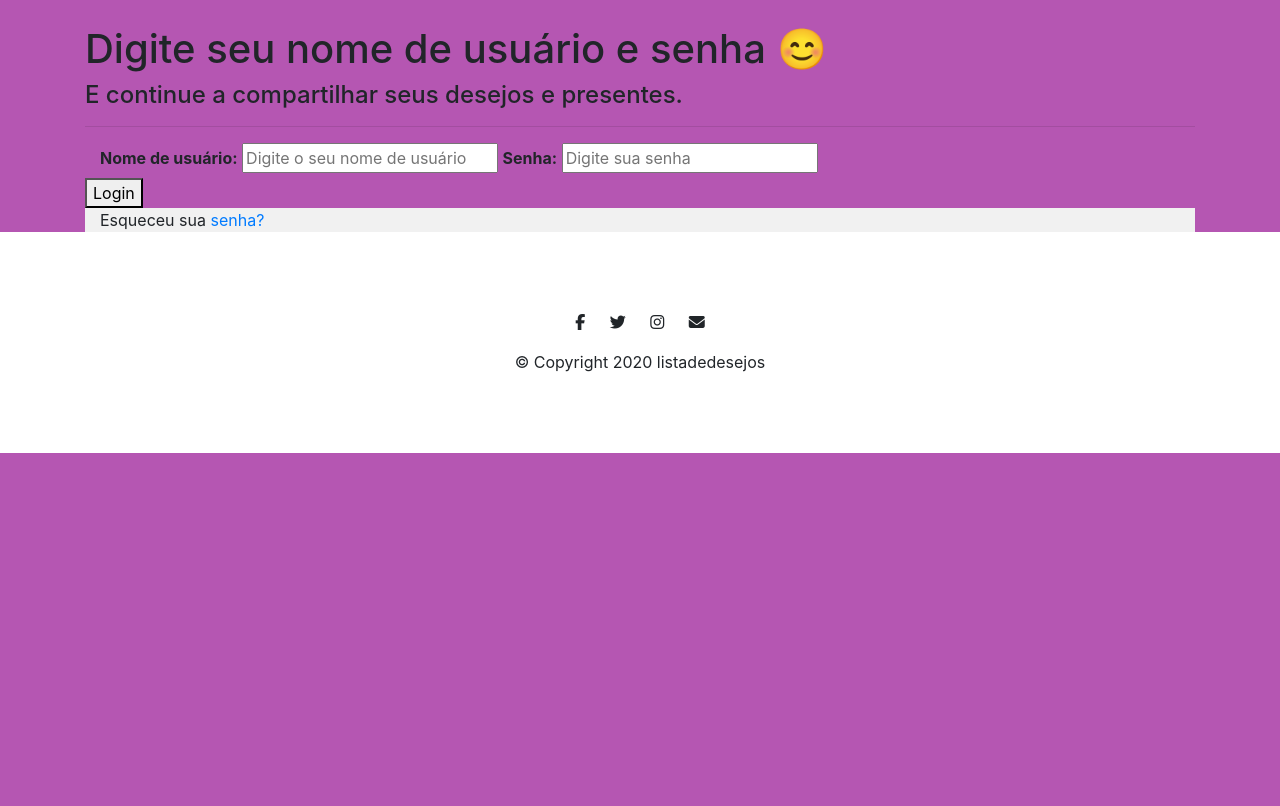
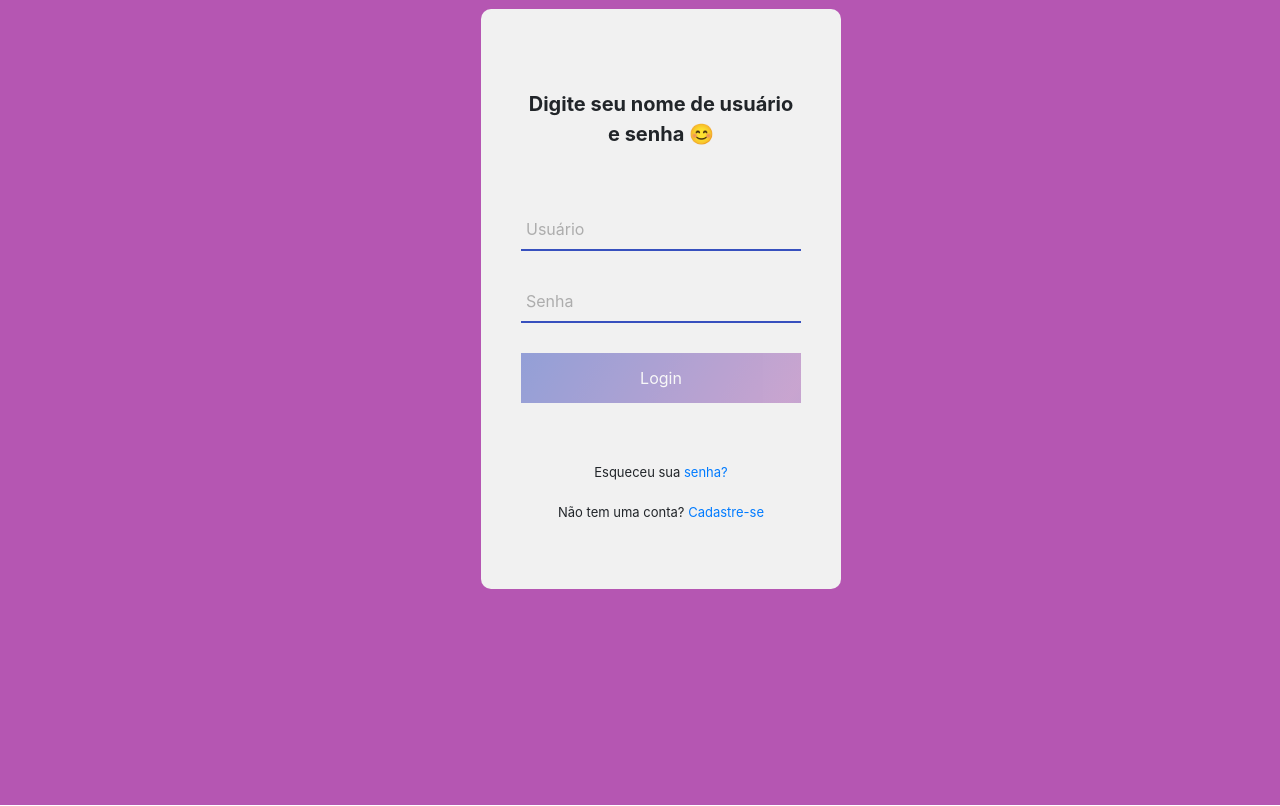
Before and after one commit to debimuniz/listadedesejos, a Django app: page /login/ in a window 1280 px wide. Shown: the part 132-938 px from the top of the page. Before the commit the page ends 585 px from the top, so only its background shows below. Run offline with Django 3.2, Linux system fonts and the light colour scheme; some libraries are stand-ins or nearby versions.

Commit message:
jquery login

```diff
--- a/listadedesejos/templates/listadedesejos/login.html
+++ b/listadedesejos/templates/listadedesejos/login.html
@@ -7,29 +7,46 @@
 
 <body>
     <div class="container">
-      <h1>Digite seu nome de usuário e senha &#128522;</h1>
-      <h4>E continue a compartilhar seus desejos e presentes.</h4>
-      <hr>
 
-      <form action="" method="POST">
+      <form action="" method="POST" class="login-form">
           {% csrf_token %}
-
-        <div class="container">
-          <label for="uname"><b>Nome de usuário:</b></label>
-          <input type="text" placeholder="Digite o seu nome de usuário" name="login" required>
-
-          <label for="psw"><b>Senha:</b></label>
-          <input type="password" placeholder="Digite sua senha" name="password" required>
+        <p>Digite seu nome de usuário e senha &#128522;</p>
+        <div class="txspace">
+          <input type="text" name="login">
+          <span data-placeholder="Usuário"></span>
         </div>
 
-        <div class="clearfix">
-          <button type="submit" class="signupbtn">Login</button>
+        <div class="txspace">
+          <input type="password" name="password">
+          <span data-placeholder="Senha"></span>
         </div>
 
-        <div class="container" style="background-color:#f1f1f1">
-          <span class="psw">Esqueceu sua <a href="#">senha?</a></span>
+        <input type="submit" class="logbtn" value="Login">
+
+        <div class="bottom-text">
+          Esqueceu sua <a href="#">senha?</a>
+        </div>
+        <div class="bottom-text">
+          Não tem uma conta? <a href="/usuarios/add_usuario/">Cadastre-se</a>
         </div>
       </form>
     </div>
+      <script type="text/javascript">
+      $(".txspace input").on("focus",function(){
+        $(this).addClass("focus");
+      });
+
+      $(".txspace input").on("blur",function(){
+        if($(this).val() == "")
+        $(this).removeClass("focus");
+      });
+      $(".logbtn").on("mouseover",function(){
+        $(this).css({opacity:'1'});
+      });
+      $(".logbtn").on("mouseout",function(){
+        $(this).css({opacity:'0.5'});
+      });
+
+      </script>
 </body>
 {%endblock%}
--- a/static/css/styles.css
+++ b/static/css/styles.css
@@ -96,3 +96,86 @@ background-color: #b556b2;
   }
 
 }
+
+.body-login{
+  min-height: 100vh;
+  background-image: linear-gradient(120deg,#3498db,#8e44ad);
+}
+
+.login-form{
+  width: 360px;
+  background: #f1f1f1;
+  height: 580px;
+  padding: 80px 40px;
+  margin: 100px 0px;
+  border-radius: 10px;
+  position: relative;
+  transform: translate(110%, -20%);
+}
+
+.login-form p{
+  text-align: center;
+  margin-bottom: 60px;
+  font-weight: bold;
+  font-size: 20px;
+}
+
+.txspace{
+  border-bottom: 2px solid #3750BE;
+  position: relative;
+  margin: 30px 0;
+}
+
+.txspace input{
+  font-size: 15px;
+  color: #333;
+  border: none;
+  width: 100%;
+  outline: none;
+  background: none;
+  padding: 0 5px;
+  height: 40px;
+}
+
+.txspace span::before{
+  content: attr(data-placeholder);
+  position: absolute;
+  top: 50%;
+  left: 5px;
+  color: #adadad;
+  transform: translateY(-50%);
+  z-index: -1;
+  transition: .5s;
+}
+
+.focus + span::before{
+  top: -5px;
+}
+.focus + span::after{
+  width: 100%;
+}
+
+.logbtn{
+  display: block;
+  width: 100%;
+  height: 50px;
+  border: none;
+  background: linear-gradient(120deg,#3750BE,#A058AE,#3750BE);
+  background-size: 200%;
+  color: #fff;
+  outline: none;
+  cursor: pointer;
+  transition: .5s;
+  margin-bottom: 60px;
+  opacity: 0.5;
+}
+
+.logbtn:hover{
+  background-position: right;
+}
+
+.bottom-text{
+  margin-top: 20px;
+  text-align: center;
+  font-size: 13px;
+}
```
Also changed, not shown: 1 other file.
